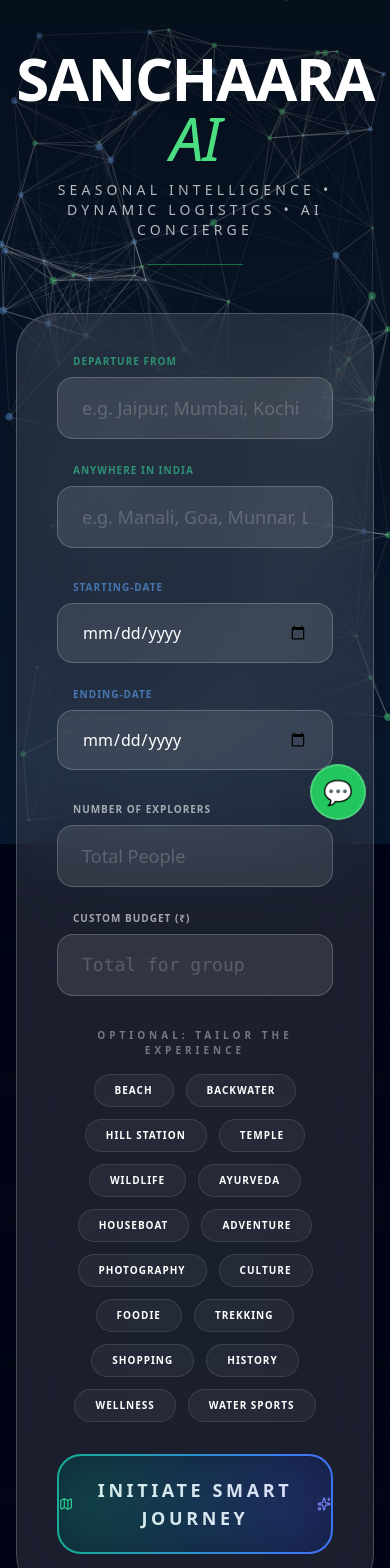
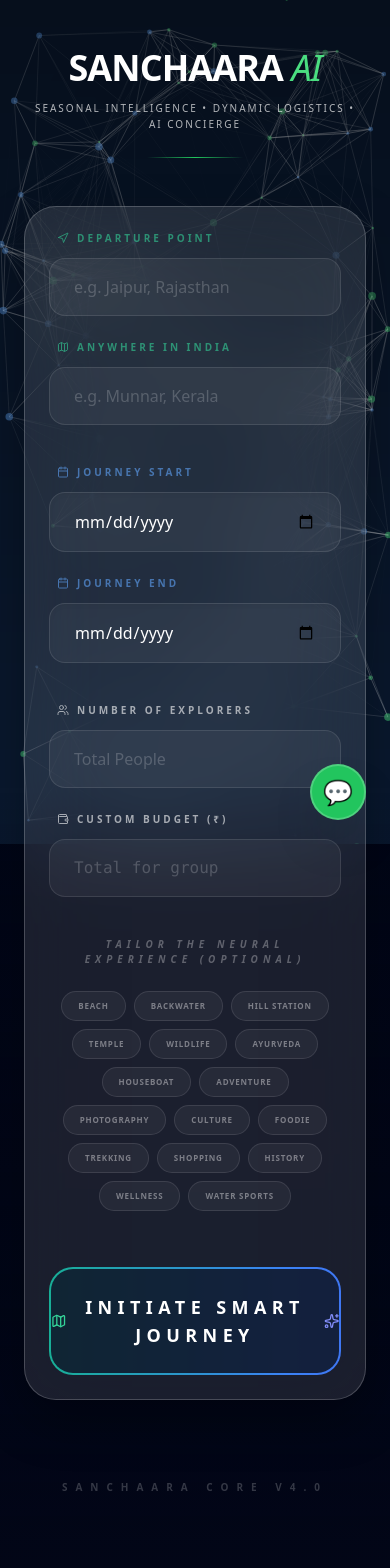
Before and after one commit to MR-Suryajith/kerala-trip-live, a React (Create React App) app: page / in a window 390 px wide. Shown: the top 1568 px of the page. Built offline with nearby package versions, Linux system fonts and the light colour scheme.

Commit message:
mobile changes

```diff
--- a/src/App.jsx
+++ b/src/App.jsx
@@ -1,97 +1,117 @@
-import { useState } from 'react';
+import { useState, useEffect } from 'react';
 import TripForm from './components/TripForm';
 import ItineraryDisplay from './components/ItineraryDisplay';
 import LoadingScreen from './components/LoadingScreen';
 import InteractiveBg from './components/InteractiveBg';
 import ChatBot from './components/ChatBot';
 
-// Import the API service
+// Import the API service for AI communication
 import { generateItinerary } from './services/gemini';
 
+/**
+ * Main Application Component: SANCHAARA AI
+ * Handles global state for itineraries, loading status, and dynamic plan modifications.
+ */
 function App() {
+  // --- STATE MANAGEMENT ---
+
+  // Stores the generated itinerary JSON from the backend
   const [itinerary, setItinerary] = useState(null);
+
+  // Controls the visibility of the high-end loading screen
   const [loading, setLoading] = useState(false);
 
-  // Phase 3: Store the last form data to allow context-aware AI interactions
-  // This "remembers" your search so swapping/chatbot logic knows the dates/budget
+  // Phase 3: Remembers the last search context (origin, dates, budget, etc.)
+  // This is required to allow the AI to "swap" spots while keeping other data the same.
   const [lastFormData, setLastFormData] = useState(null);
 
-  // Function to handle the initial itinerary generation from TripForm
+  /**
+   * handleGenerate:
+   * Triggered when the initial TripForm is submitted successfully.
+   * @param {Object} data - The JSON itinerary from Gemini
+   * @param {Object} formData - The user's search preferences
+   */
   const handleGenerate = (data, formData) => {
     setItinerary(data);
-    setLastFormData(formData); // Saves the origin, destination, dates, budget, etc.
+    setLastFormData(formData);
   };
 
   /**
-   * Phase 3: Function to switch a specific place with its alternative
-   * When user clicks "Swap", we re-send the original data + a special instruction
+   * handleSwitchPlan (Phase 3 Innovation):
+   * Triggered when a user clicks the "Swap Spot" button in ItineraryDisplay.
+   * Sends a specific instruction to the AI to replace one location with another.
    */
   const handleSwitchPlan = async (dayNumber, placeName, alternativeName) => {
-    if (!lastFormData) return;
+    // Safety check: ensure we have the context of the original search
+    if (!lastFormData) {
+        return;
+    }
 
     setLoading(true);
+
     try {
-      // 1. Create the updated request object
+      // Construct the updated request with a high-priority special instruction
       const updatedRequest = {
         ...lastFormData,
-        specialInstruction: `URGENT CHANGE: On Day ${dayNumber}, the user wants to REMOVE "${placeName}" and REPLACE it with "${alternativeName}". Please regenerate the itinerary keeping this change in mind and adjusting the route/times.`
+        specialInstruction: `URGENT CHANGE: On Day ${dayNumber}, the traveler wants to REPLACE the original spot "${placeName}" with the suggested alternative "${alternativeName}". Please regenerate the itinerary reflecting this change and updating logistics.`
       };
 
-      // 2. Call the AI with the specific instruction
+      // Call the Gemini service with the new parameters
       const data = await generateItinerary(updatedRequest);
 
-      // 3. Update the UI with the NEW itinerary
+      // Update UI with the new plan and save the new context
       setItinerary(data);
-
-      // 4. Update lastFormData so the next "swap" builds on this current plan
       setLastFormData(updatedRequest);
 
     } catch (err) {
-      alert("The AI concierge is currently busy with other travelers. Please try swapping again in a few seconds.");
-      console.error("Switch Plan Error:", err);
+      console.error("Critical Switch Plan Error:", err);
+      alert("The AI concierge is currently recalculating other routes. Please try swapping again in a few seconds.");
     } finally {
       setLoading(false);
     }
   };
 
   return (
-    <div className="relative min-h-screen w-full overflow-x-hidden font-sans">
+    <div className="relative min-h-screen w-full overflow-x-hidden font-sans selection:bg-emerald-500/30">
 
-      {/* 🚀 1. Global Loading Overlay (Always ready to show) */}
+      {/* 🚀 1. Global Loading Overlay (High Priority Z-Index) */}
       {loading && <LoadingScreen />}
 
-      {/* 🎨 2. Interactive Background Layer (Z-Index -2) */}
+      {/* 🎨 2. Interactive Neural Background (Bottom Layer) */}
       <InteractiveBg />
 
-      {/* 🌑 3. Gradient Overlay (Z-Index -1) */}
+      {/* 🌑 3. Deep Gradient Overlay (For Text Readability) */}
       <div className="absolute top-0 left-0 w-full h-full bg-gradient-to-b from-black/40 via-transparent to-[#020617] z-[-1]"></div>
 
-      {/* 💬 4. DUAL-MODE CHATBOT (Persistent on all screens) */}
+      {/* 💬 4. AI Support ChatBot (Fixed position on all screens) */}
       <ChatBot itinerary={itinerary} />
 
+      {/* --- Main UI Wrapper --- */}
       <div className="py-12 px-4 relative z-10">
 
-        {/* --- Branding Header --- */}
-        <header className="text-center mb-12">
-          <h1 className="text-6xl font-black text-white drop-shadow-2xl mb-3 tracking-tight">
+        {/* --- Branding Header (Mobile Responsive Sizes) --- */}
+        <header className="text-center mb-12 animate-fade-in">
+          <h1 className="text-4xl md:text-6xl font-black text-white drop-shadow-2xl mb-3 tracking-tight">
              SANCHAARA <span className="text-green-400 font-light italic">AI</span>
           </h1>
-          <p className="text-sm sm:text-base text-white/70 font-medium tracking-[0.3em] uppercase">
+
+          <p className="text-[10px] md:text-sm text-white/70 font-medium tracking-[0.2em] md:tracking-[0.3em] uppercase px-4 max-w-2xl mx-auto leading-relaxed">
               Seasonal Intelligence • Dynamic Logistics • AI Concierge
           </p>
-          <div className="h-[1px] w-24 bg-green-500/50 mx-auto mt-6"></div>
+
+          <div className="h-[1px] w-24 bg-gradient-to-r from-transparent via-green-500 to-transparent mx-auto mt-6"></div>
         </header>
 
-        {/* --- Main Dynamic Content Section --- */}
+        {/* --- Dynamic Content Area --- */}
         <main className="transition-all duration-700 ease-in-out">
             {!itinerary ? (
-              // Initial Form Mode
+              // Phase 1-3: The Intelligent Search Form
               <TripForm
                 onItinerary={handleGenerate}
                 onLoading={setLoading}
               />
             ) : (
-              // Generated Plan Mode
+              // Phase 3-5: The Smart Itinerary Visualization
               <ItineraryDisplay
                 itinerary={itinerary}
                 onEdit={() => setItinerary(null)}
@@ -99,6 +119,14 @@ function App() {
               />
             )}
         </main>
+
+        {/* Optional: Footer Watermark */}
+        <footer className="mt-20 pb-10 text-center pointer-events-none opacity-20">
+            <p className="text-[10px] font-black text-white uppercase tracking-[0.8em]">
+                Sanchaara Core v4.0
+            </p>
+        </footer>
+
       </div>
     </div>
   );
--- a/src/components/TripForm.jsx
+++ b/src/components/TripForm.jsx
@@ -1,6 +1,6 @@
 import { useState } from 'react';
 import { generateItinerary } from '../services/gemini';
-import { Sparkles, Map } from 'lucide-react';
+import { Sparkles, Map, Users, Wallet, Calendar, Compass, Navigation } from 'lucide-react';
 
 const interestOptions = [
   'Beach', 'Backwater', 'Hill Station', 'Temple', 'Wildlife',
@@ -8,7 +8,12 @@ const interestOptions = [
   'Foodie', 'Trekking', 'Shopping', 'History', 'Wellness', 'Water Sports'
 ];
 
+/**
+ * TripForm Component: The core input interface for SANCHAARA AI.
+ * Designed with a high-end Glassmorphism aesthetic and responsive layouts.
+ */
 export default function TripForm({ onItinerary, onLoading }) {
+  // --- STATE MANAGEMENT ---
   const [formData, setFormData] = useState({
     origin: '',
     destination: '',
@@ -18,20 +23,28 @@ export default function TripForm({ onItinerary, onLoading }) {
     budget: '',
     interests: []
   });
+
   const [loading, setLoading] = useState(false);
 
+  // Helper to ensure users cannot select past dates
   const today = new Date().toISOString().split('T')[0];
 
+  /**
+   * handleSubmit:
+   * Validates dates, calculates trip duration, and initiates the AI generation sequence.
+   */
   const handleSubmit = async (e) => {
     e.preventDefault();
 
+    // Calculate duration logic
     const start = new Date(formData.startDate);
     const end = new Date(formData.endDate);
     const diffTime = Math.abs(end - start);
     const diffDays = Math.ceil(diffTime / (1000 * 60 * 60 * 24)) + 1;
 
+    // Basic date validation
     if (end < start) {
-      alert("Return date cannot be before departure date!");
+      alert("Error: Return date must be after the departure date.");
       return;
     }
 
@@ -46,14 +59,15 @@ export default function TripForm({ onItinerary, onLoading }) {
     try {
       const data = await generateItinerary(submissionData);
 
+      // Check if backend returned a geofencing error (India-only rule)
       if (data.error) {
-        // This will now catch the "India-only" geofence error from the backend
         alert(data.error);
       } else {
+        // Success: Send data and form context to App.jsx
         onItinerary(data, submissionData);
       }
     } catch (err) {
-      const errorMsg = err.message || "Sanchaara AI is navigating a heavy route. Please try again in 10 seconds.";
+      const errorMsg = err.message || "Neural servers are busy. Please try again in 10 seconds.";
       alert(errorMsg);
     } finally {
       setLoading(false);
@@ -61,6 +75,10 @@ export default function TripForm({ onItinerary, onLoading }) {
     }
   };
 
+  /**
+   * handleInterestToggle:
+   * Manages the selection of optional interest chips with a toggle mechanism.
+   */
   const handleInterestToggle = (interest) => {
     setFormData(prev => ({
       ...prev,
@@ -71,101 +89,121 @@ export default function TripForm({ onItinerary, onLoading }) {
   };
 
   return (
-    <div className="max-w-4xl mx-auto">
-      <form onSubmit={handleSubmit} className="bg-white/10 backdrop-blur-2xl border border-white/20 shadow-2xl rounded-[2.5rem] p-10 text-white space-y-8">
+    <div className="max-w-4xl mx-auto px-2 sm:px-4">
+      {/* --- Main Glassmorphism Form Container --- */}
+      <form
+        onSubmit={handleSubmit}
+        className="relative overflow-hidden bg-white/10 backdrop-blur-2xl border border-white/20 shadow-[0_20px_50px_rgba(0,0,0,0.3)] rounded-[2rem] md:rounded-[3rem] p-6 md:p-12 text-white space-y-10 transition-all duration-500 hover:border-white/30"
+      >
 
-        {/* Row 1: Route */}
-        <div className="grid grid-cols-1 md:grid-cols-2 gap-6">
-          <div className="flex flex-col gap-2">
-            <label className="text-[10px] font-black uppercase tracking-widest ml-4 opacity-60 text-emerald-400">Departure From</label>
+
+
+        {/* --- ROW 1: CORE ROUTE (Responsive Grid) --- */}
+        <div className="grid grid-cols-1 md:grid-cols-2 gap-6 md:gap-8">
+          <div className="flex flex-col gap-3 group">
+            <label className="flex items-center gap-2 text-[10px] font-black uppercase tracking-[0.3em] ml-2 opacity-60 text-emerald-400 group-focus-within:opacity-100 transition-opacity">
+              <Navigation className="w-3 h-3" /> Departure Point
+            </label>
             <input
               type="text"
               value={formData.origin}
               onChange={(e) => setFormData({ ...formData, origin: e.target.value })}
-              className="w-full bg-white/10 border border-white/20 rounded-2xl px-6 py-4 focus:ring-2 focus:ring-emerald-400 outline-none transition-all placeholder:text-white/20 text-lg"
-              placeholder="e.g. Jaipur, Mumbai, Kochi"
+              className="w-full bg-white/5 border border-white/10 rounded-2xl px-6 py-4 focus:ring-2 focus:ring-emerald-500/50 focus:bg-white/10 outline-none transition-all placeholder:text-white/20 text-base md:text-lg font-medium"
+              placeholder="e.g. Jaipur, Rajasthan"
               required
             />
           </div>
-          <div className="flex flex-col gap-2">
-            <label className="text-[10px] font-black uppercase tracking-widest ml-4 opacity-60 text-emerald-400">Anywhere in India</label>
+          <div className="flex flex-col gap-3 group">
+            <label className="flex items-center gap-2 text-[10px] font-black uppercase tracking-[0.3em] ml-2 opacity-60 text-emerald-400 group-focus-within:opacity-100 transition-opacity">
+              <Map className="w-3 h-3" /> Anywhere in India
+            </label>
             <input
               type="text"
               value={formData.destination}
               onChange={(e) => setFormData({ ...formData, destination: e.target.value })}
-              className="w-full bg-white/10 border border-white/20 rounded-2xl px-6 py-4 focus:ring-2 focus:ring-emerald-400 outline-none transition-all placeholder:text-white/20 text-lg"
-              placeholder="e.g. Manali, Goa, Munnar, Leh"
+              className="w-full bg-white/5 border border-white/10 rounded-2xl px-6 py-4 focus:ring-2 focus:ring-emerald-500/50 focus:bg-white/10 outline-none transition-all placeholder:text-white/20 text-base md:text-lg font-medium"
+              placeholder="e.g. Munnar, Kerala"
               required
             />
           </div>
         </div>
 
-        {/* Row 2: Calendar Dates */}
-        <div className="grid grid-cols-1 md:grid-cols-2 gap-6">
-          <div className="flex flex-col gap-2">
-             <label className="text-[10px] font-black uppercase tracking-widest ml-4 opacity-60 text-blue-400">Starting-Date</label>
+        {/* --- ROW 2: CALENDAR SCHEDULING (Responsive Grid) --- */}
+        <div className="grid grid-cols-1 md:grid-cols-2 gap-6 md:gap-8">
+          <div className="flex flex-col gap-3 group">
+             <label className="flex items-center gap-2 text-[10px] font-black uppercase tracking-[0.3em] ml-2 opacity-60 text-blue-400 group-focus-within:opacity-100 transition-opacity">
+                <Calendar className="w-3 h-3" /> Journey Start
+             </label>
              <input
                type="date"
                min={today}
                value={formData.startDate}
                onChange={(e) => setFormData({ ...formData, startDate: e.target.value })}
-               className="w-full bg-white/10 border border-white/20 rounded-2xl px-6 py-4 outline-none text-white cursor-pointer hover:bg-white/20 transition-all shadow-inner"
+               className="w-full bg-white/5 border border-white/10 rounded-2xl px-6 py-4 outline-none text-white transition-all shadow-inner cursor-pointer hover:bg-white/10"
                required
              />
           </div>
-          <div className="flex flex-col gap-2">
-             <label className="text-[10px] font-black uppercase tracking-widest ml-4 opacity-60 text-blue-400">Ending-Date</label>
+          <div className="flex flex-col gap-3 group">
+             <label className="flex items-center gap-2 text-[10px] font-black uppercase tracking-[0.3em] ml-2 opacity-60 text-blue-400 group-focus-within:opacity-100 transition-opacity">
+                <Calendar className="w-3 h-3" /> Journey End
+             </label>
              <input
                type="date"
                min={formData.startDate || today}
                value={formData.endDate}
                onChange={(e) => setFormData({ ...formData, endDate: e.target.value })}
-               className="w-full bg-white/10 border border-white/20 rounded-2xl px-6 py-4 outline-none text-white cursor-pointer hover:bg-white/20 transition-all shadow-inner"
+               className="w-full bg-white/5 border border-white/10 rounded-2xl px-6 py-4 outline-none text-white transition-all shadow-inner cursor-pointer hover:bg-white/10"
                required
              />
           </div>
         </div>
 
-        {/* Row 3: Travelers & Budget */}
-        <div className="grid grid-cols-1 md:grid-cols-2 gap-6">
-          <div className="flex flex-col gap-2">
-            <label className="text-[10px] font-black uppercase tracking-widest ml-4 opacity-60">Number of Explorers</label>
+        {/* --- ROW 3: LOGISTICS (Travelers & Budget) --- */}
+        <div className="grid grid-cols-1 md:grid-cols-2 gap-6 md:gap-8">
+          <div className="flex flex-col gap-3 group">
+            <label className="flex items-center gap-2 text-[10px] font-black uppercase tracking-[0.3em] ml-2 opacity-60 group-focus-within:opacity-100 transition-opacity">
+                <Users className="w-3 h-3" /> Number of Explorers
+            </label>
             <input
               type="number"
               value={formData.travelers}
               onChange={(e) => setFormData({ ...formData, travelers: e.target.value })}
               placeholder="Total People"
-              className="w-full bg-white/10 border border-white/20 rounded-2xl px-6 py-4 outline-none placeholder:text-white/20 text-lg"
+              className="w-full bg-white/5 border border-white/10 rounded-2xl px-6 py-4 outline-none placeholder:text-white/20 text-base md:text-lg"
               min="1"
               required
             />
           </div>
-          <div className="flex flex-col gap-2">
-            <label className="text-[10px] font-black uppercase tracking-widest ml-4 opacity-60">Custom Budget (₹)</label>
+          <div className="flex flex-col gap-3 group">
+            <label className="flex items-center gap-2 text-[10px] font-black uppercase tracking-[0.3em] ml-2 opacity-60 group-focus-within:opacity-100 transition-opacity">
+                <Wallet className="w-3 h-3" /> Custom Budget (₹)
+            </label>
             <input
               type="number"
               value={formData.budget}
               onChange={(e) => setFormData({ ...formData, budget: e.target.value })}
               placeholder="Total for group"
-              className="w-full bg-white/10 border border-white/20 rounded-2xl px-6 py-4 outline-none placeholder:text-white/20 text-lg font-mono"
+              className="w-full bg-white/5 border border-white/10 rounded-2xl px-6 py-4 outline-none placeholder:text-white/20 text-base md:text-lg font-mono"
               required
             />
           </div>
         </div>
 
-        {/* Row 4: Interests */}
-        <div className="space-y-4">
-          <p className="text-center text-[10px] font-black uppercase tracking-[0.4em] opacity-40">Optional: Tailor the Experience</p>
-          <div className="flex flex-wrap justify-center gap-3">
+        {/* --- ROW 4: PERSONALIZATION (Optional Interests) --- */}
+        <div className="space-y-6">
+          <p className="text-center text-[10px] font-black uppercase tracking-[0.5em] opacity-30 italic">
+            Tailor the Neural Experience (Optional)
+          </p>
+          <div className="flex flex-wrap justify-center gap-2 md:gap-3 max-w-3xl mx-auto">
             {interestOptions.map(interest => (
               <button
                 key={interest}
                 type="button"
                 onClick={() => handleInterestToggle(interest)}
-                className={`px-5 py-2 rounded-full border transition-all text-[10px] font-black uppercase tracking-widest ${
+                className={`px-4 md:px-6 py-2 rounded-full border transition-all text-[8px] md:text-[10px] font-black uppercase tracking-widest ${
                   formData.interests.includes(interest)
-                  ? 'bg-emerald-500 border-emerald-400 shadow-[0_0_25px_rgba(16,185,129,0.4)] scale-105'
-                  : 'bg-white/5 border-white/10 hover:bg-white/10'
+                  ? 'bg-emerald-500 border-emerald-400 shadow-[0_0_25px_rgba(16,185,129,0.3)] scale-105 text-white'
+                  : 'bg-white/5 border-white/10 text-white/40 hover:bg-white/10 hover:text-white'
                 }`}
               >
                 {interest}
@@ -174,37 +212,41 @@ export default function TripForm({ onItinerary, onLoading }) {
           </div>
         </div>
 
+        {/* --- NEURAL GLOW SUBMIT BUTTON --- */}
+        <div className="pt-4">
             <button
             type="submit"
             disabled={loading}
-  className="group relative w-full overflow-hidden rounded-3xl p-[2px] transition-all duration-300 hover:scale-[1.01] active:scale-[0.98] disabled:opacity-70"
+            className="group relative w-full overflow-hidden rounded-[1.5rem] md:rounded-[2.5rem] p-[2px] transition-all duration-500 hover:scale-[1.01] active:scale-[0.98] disabled:opacity-50"
             >
-  {/* The Animated Gradient Border/Background */}
+            {/* Moving Gradient Background */}
             <div className="absolute inset-0 bg-gradient-to-r from-emerald-500 via-blue-500 to-indigo-600 animate-gradient-xy"></div>
 
-  {/* The Button Content */}
-  <div className="relative flex items-center justify-center gap-3 bg-slate-900/90 hover:bg-transparent transition-colors duration-300 py-5 rounded-[calc(1.5rem-2px)]">
+            {/* Glass Button Core */}
+            <div className="relative flex items-center justify-center gap-4 bg-slate-900/90 group-hover:bg-transparent transition-colors duration-500 py-6 rounded-[calc(1.5rem-2px)] md:rounded-[calc(2.5rem-2px)]">
                 {loading ? (
                 <>
-        <div className="w-5 h-5 border-2 border-white/30 border-t-white rounded-full animate-spin"></div>
-        <span className="font-black text-lg uppercase tracking-[0.2em] text-white">
-          Mapping Odyssey...
+                    <div className="w-6 h-6 border-2 border-white/30 border-t-white rounded-full animate-spin"></div>
+                    <span className="font-black text-lg md:text-xl uppercase tracking-[0.3em] text-white">
+                        Mapping Indian Odyssey...
                     </span>
                 </>
                 ) : (
                 <>
-        <Map className="w-5 h-5 text-emerald-400 group-hover:text-white transition-colors" />
-        <span className="font-black text-lg uppercase tracking-[0.2em] text-white">
+                    <Map className="w-6 h-6 text-emerald-400 group-hover:text-white transition-colors duration-500" />
+                    <span className="font-black text-lg md:text-xl uppercase tracking-[0.3em] text-white">
                         Initiate Smart Journey
                     </span>
-        <Sparkles className="w-5 h-5 text-indigo-400 group-hover:animate-pulse group-hover:text-white transition-colors" />
+                    <Sparkles className="w-6 h-6 text-indigo-400 group-hover:animate-pulse group-hover:text-white transition-colors duration-500" />
                 </>
                 )}
             </div>
 
-  {/* The Glowing Aura behind the button */}
-  <div className="absolute -inset-1 bg-gradient-to-r from-emerald-500 to-indigo-600 rounded-3xl blur-xl opacity-20 group-hover:opacity-50 transition-opacity duration-500"></div>
+            {/* Glowing Aura Effect */}
+            <div className="absolute -inset-1 bg-gradient-to-r from-emerald-500 to-indigo-600 rounded-[2.5rem] blur-xl opacity-0 group-hover:opacity-40 transition-opacity duration-700 pointer-events-none"></div>
             </button>
+        </div>
+
       </form>
     </div>
   );
```
Lines whose indentation alone changed are shown as unchanged.
